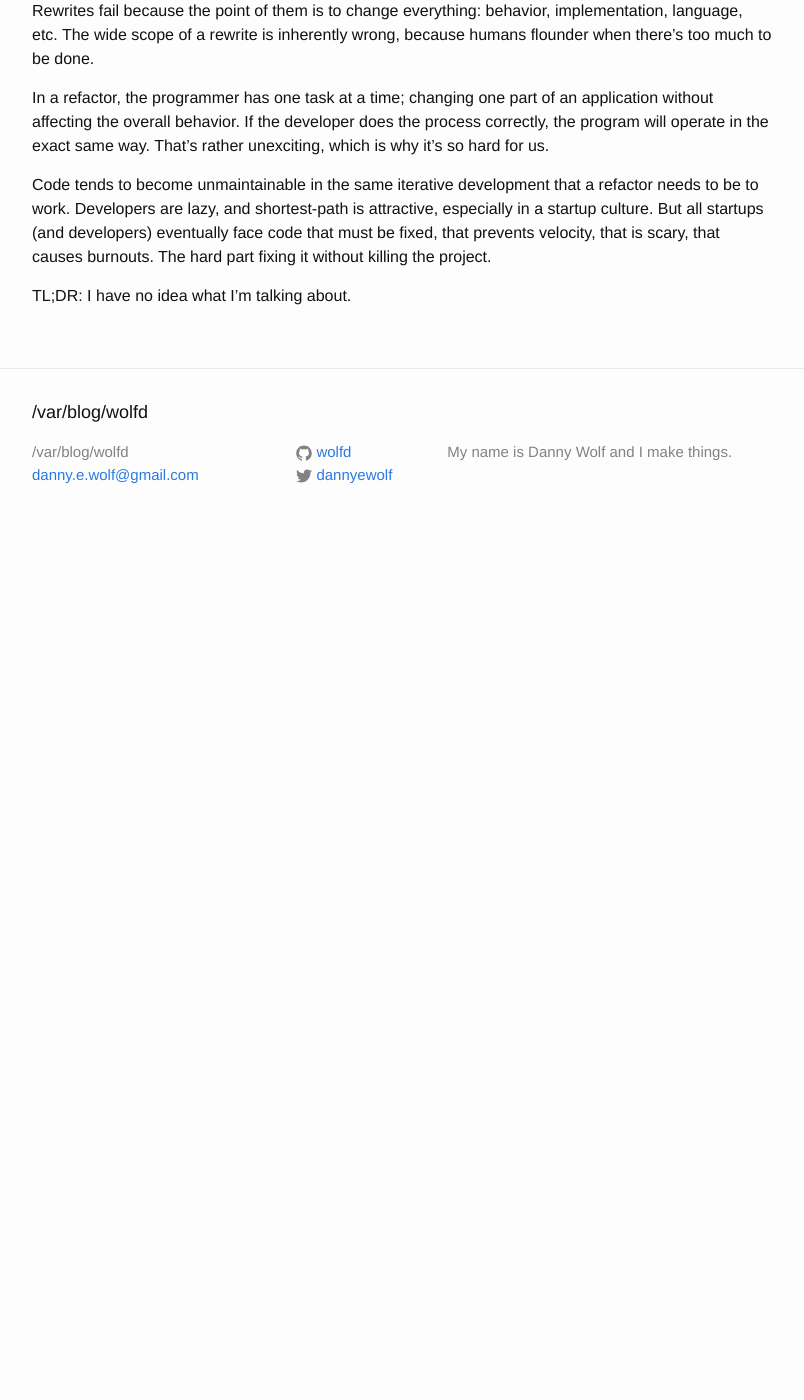
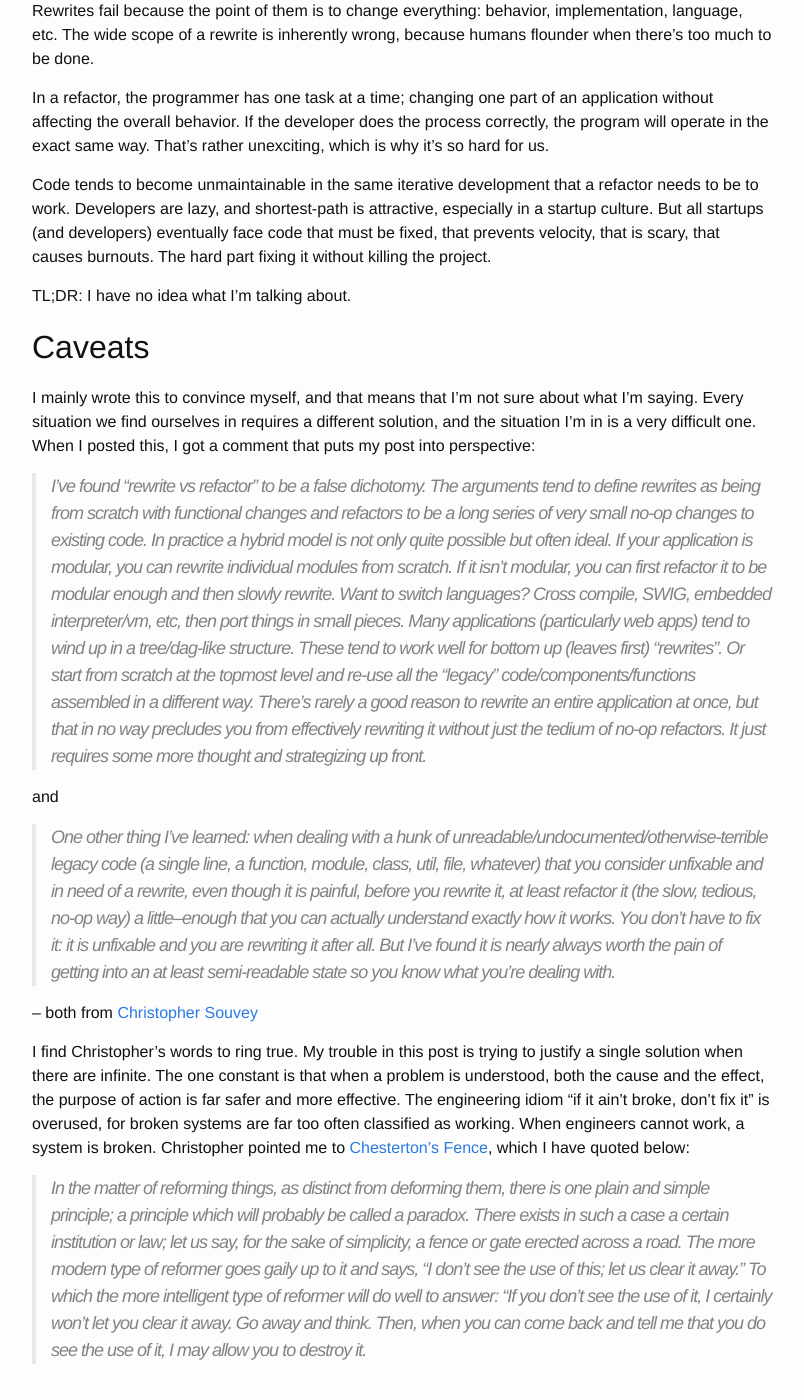
Before and after one commit to wolfd/wolfd.github.io, a Jekyll site: the page built from _posts/2014-11-19-rewrites-and-refactors.markdown, in a window 1280 px wide and 1400 px high, scrolled down 4161 px. Shown: the whole window, without its empty margins (238-1042 px from the left). Built offline with Jekyll 4.4.1, drawn with Linux system fonts in a browser that asks for light colours; before the commit the page ends 4707 px from its top, so only the background shows below that.

Commit message:
updated 11/19 post with caveats

```diff
--- a/_posts/2014-11-19-rewrites-and-refactors.markdown
+++ b/_posts/2014-11-19-rewrites-and-refactors.markdown
@@ -101,3 +101,25 @@ face code that must be fixed, that prevents velocity, that is scary, that causes
 without killing the project.
 
 TL;DR: I have no idea what I'm talking about.
+
+## Caveats
+
+I mainly wrote this to convince myself, and that means that I'm not sure about what I'm saying. Every situation we find
+ourselves in requires a different solution, and the situation I'm in is a very difficult one. When I posted this, I got
+a comment that puts my post into perspective:
+
+> I've found "rewrite vs refactor" to be a false dichotomy. The arguments tend to define rewrites as being from scratch with functional changes and refactors to be a long series of very small no-op changes to existing code. In practice a hybrid model is not only quite possible but often ideal. If your application is modular, you can rewrite individual modules from scratch. If it isn't modular, you can first refactor it to be modular enough and then slowly rewrite. Want to switch languages? Cross compile, SWIG, embedded interpreter/vm, etc, then port things in small pieces. Many applications (particularly web apps) tend to wind up in a tree/dag-like structure. These tend to work well for bottom up (leaves first) "rewrites". Or start from scratch at the topmost level and re-use all the "legacy" code/components/functions assembled in a different way. There's rarely a good reason to rewrite an entire application *at once*, but that in no way precludes you from effectively rewriting it without just the tedium of no-op refactors. It just requires some more thought and strategizing up front.
+
+and
+
+> One other thing I've learned: when dealing with a hunk of unreadable/undocumented/otherwise-terrible legacy code (a single line, a function, module, class, util, file, whatever) that you consider unfixable and in need of a rewrite, even though it is painful, before you rewrite it, at least refactor it (the slow, tedious, no-op way) a little--enough that you can actually understand exactly how it works. You don't have to fix it: it is unfixable and you are rewriting it after all. But I've found it is nearly always worth the pain of getting into an at least semi-readable state so you know what you're dealing with.
+
+-- both from [Christopher Souvey](https://github.com/souvey)
+
+I find Christopher's words to ring true. My trouble in this post is trying to justify a single solution when there are
+infinite. The one constant is that when a problem is understood, both the cause and the effect, the purpose of
+action is far safer and more effective. The engineering idiom "if it ain't broke, don't fix it" is overused, for broken
+systems are far too often classified as working. When engineers cannot work, a system is broken. Christopher pointed me
+to [Chesterton's Fence](http://en.wikipedia.org/wiki/Wikipedia:Chesterton%27s_fence), which I have quoted below:
+
+> In the matter of reforming things, as distinct from deforming them, there is one plain and simple principle; a principle which will probably be called a paradox. There exists in such a case a certain institution or law; let us say, for the sake of simplicity, a fence or gate erected across a road. The more modern type of reformer goes gaily up to it and says, “I don’t see the use of this; let us clear it away.” To which the more intelligent type of reformer will do well to answer: “If you don’t see the use of it, I certainly won’t let you clear it away. Go away and think. Then, when you can come back and tell me that you do see the use of it, I may allow you to destroy it.
```
